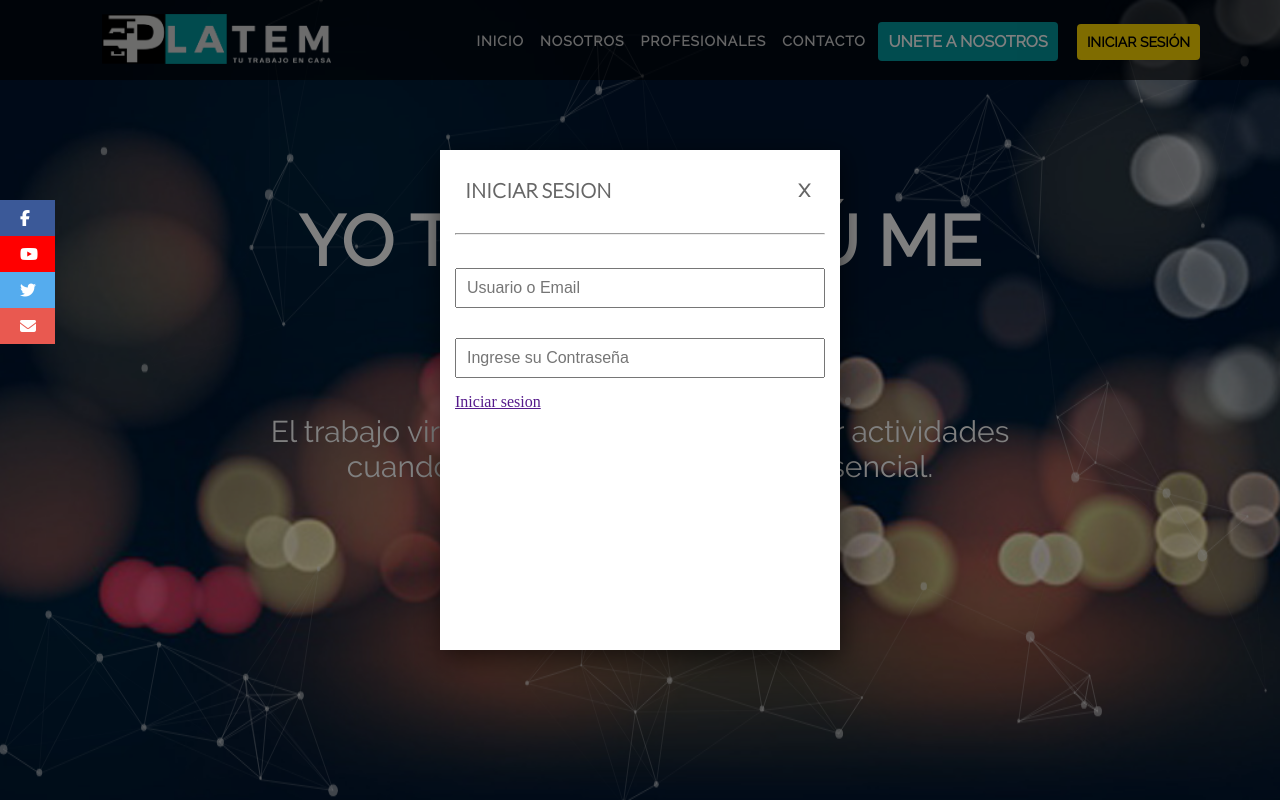
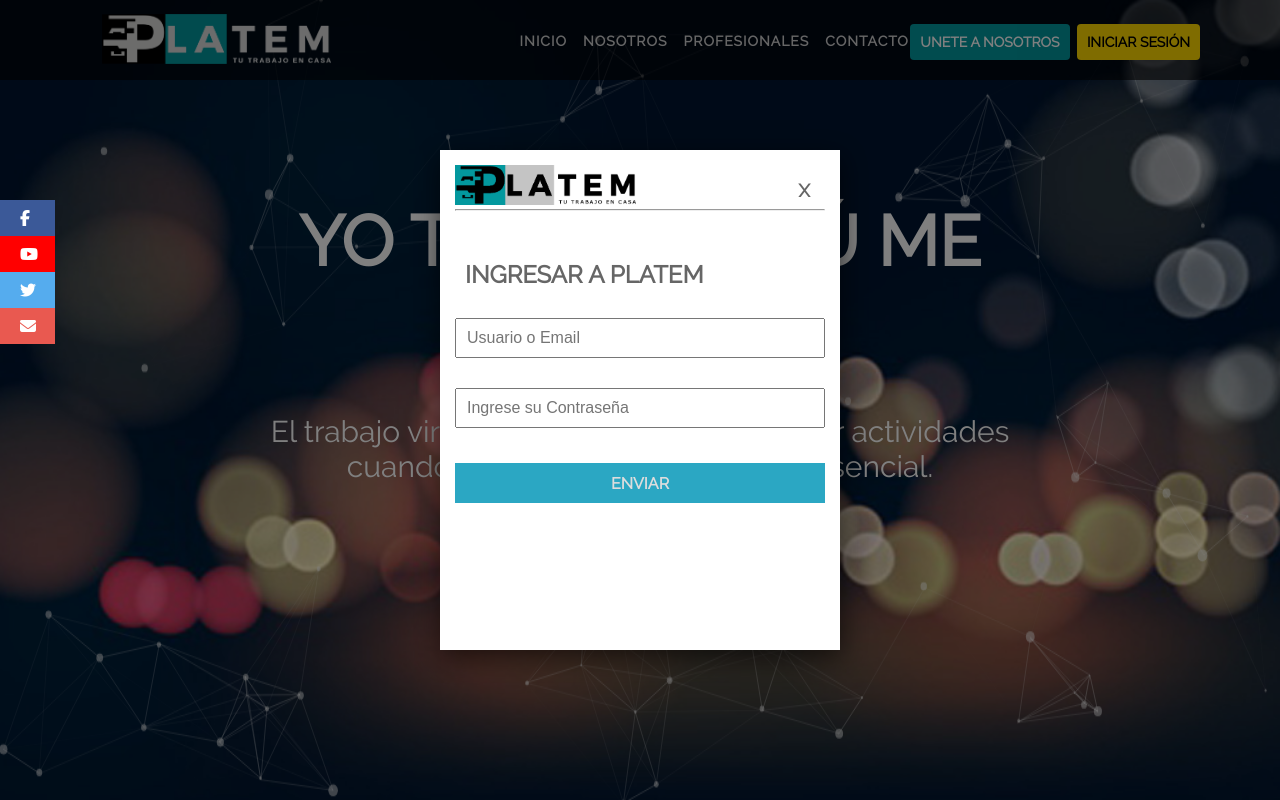
Before and after one commit to simarek/WebPrueba2, a PHP site: page / in a window 1280 px wide, after a click on "INICIAR SESIÓN". Run offline with PHP 8.4, Linux system fonts and the light colour scheme; some libraries are stand-ins or nearby versions.

Commit message:
probando nuevos cambios del login

```diff
--- a/index.html
+++ b/index.html
@@ -75,14 +75,7 @@
             <li><a href="">Nosotros</a></li>
             <li><a href="">Profesionales</a></li>
             <li><a href="">Contacto</a></li>
-
-            <!-- <a href="suscribe.html" class="a-suscribe">Registrarse</a> -->
-
-            <!-- <label for="chk" class="ocultar-menu">
-              <i class="fa fa-arrow-right" ></i>
-            </label> -->
           </ul>
-
         </nav>
 
         <input type="checkbox" id="btn-modal" class="inp-modal" />
@@ -93,26 +86,24 @@
         <!-- contenedor modal inicio de sesion -->
         <div class="modal">
           <div class="contenedor-m">
-            <h3 class="titulo-m">Iniciar sesion</h3>
+            <img class="img-modal" src="images/logo7.png"/>
             <label class="" for="btn-modal">X</label>
-            <br>
             <hr class="linea">
-            <br>
-            <!-- formulario iunio de sesion -->
+
+            <!-- formulario inicio de sesion -->
             <div class="contenido">
+              <br><br>
+              <h3 class="titulo-m">Ingresar a Platem</h3>
+              <br><br>
               <form action="enviar.php" method="post">
                 <input type="text" name="nombresUsr" placeholder="Usuario o Email" class="caja-1">
                 <input type="password" name="passwordUsr" placeholder="Ingrese su Contraseña" class="caja-1" requerid>
               </form>
-              <a href="" class="link-modal">Iniciar sesion</a>
+              <button type="submit" class="contratar-a">Enviar</button>
             </div>
+
           </div>
         </div>
-
-        <!--
-        <input type="checkbox" id="btn-modal" class="inp-modal" />
-        <label for="btn-modal" class="lbl-modal">Suscripcion</label>
-        -->
 
       </div>
     </header>
--- a/styles/styles.css
+++ b/styles/styles.css
@@ -64,7 +64,7 @@ header {
 }
 
 nav {
-  width: 46%;
+  width: 50%;
   height: 80px;
   float: left;
   text-align: right;
@@ -100,6 +100,7 @@ nav ul li a:hover {
   src: url(../fonts/Raleway-Regular.ttf);
 }
 
+/* ventana modal */
 .modal {
   width: 100%;
   height: 100vh;
@@ -107,9 +108,6 @@ nav ul li a:hover {
   justify-content: center;
   align-items: center;
   z-index: 1000;
-}
-
-.modal {
   position: fixed;
   top: 0;
   left: 0;
@@ -119,12 +117,13 @@ nav ul li a:hover {
   visibility: hidden;
 }
 
+.linea {
+  color: #fff;
+}
+
+/* botoes de sesion y registro */
 .inp-modal {
   float: right;
-}
-
-.linea {
-  color: #fff;
 }
 
 .lbl-modal {
@@ -142,6 +141,7 @@ nav ul li a:hover {
 }
 
 .contenedor-m {
+  display: block;
   width: 400px;
   height: 500px;
   margin: auto;
@@ -166,6 +166,19 @@ nav ul li a:hover {
   text-transform: uppercase;
 }
 
+.img-modal {
+  height: 40px;
+  text-align: center;
+  box-sizing: border-box;
+}
+
+.titulo-m {
+  font-family: rale;
+  font-size: 24px;
+  font-weight: bolder;
+  float: left;
+}
+
 .contenedor-m label {
   position: absolute;
   top: 30px;
@@ -175,7 +188,19 @@ nav ul li a:hover {
   cursor: pointer;
   font-family: rale;
   font-weight: bold;
+}
+
+.link-modal {
+  box-sizing: border-box;
+  font-family: rale;
+  font-weight: bold;
   text-transform: uppercase;
+  text-decoration: none;
+  position: absolute;
+  padding: 10px;
+  color: #fff;
+  background-color: #03989e;
+  border-radius: 5px;
 }
 
 #btn-modal {
@@ -184,11 +209,37 @@ nav ul li a:hover {
 
 .lbl-modal {
   font-family: rale;
+  font-weight: bold;
+  font-size: 14px;
   background: rgb(255, 217, 0);
-  float: auto;
   padding: 10px 10px;
   border-radius: 4px;
   cursor: pointer;
+}
+
+.lbl-modal:hover {
+  background: rgb(219, 186, 0);
+  transition: 0.3s;
+}
+
+.a-suscribe {
+  float: right;
+  color: #fff;
+  font-family: rale;
+  font-weight: bold;
+  font-size: 14px;
+  background: #03989e;
+  margin-top: 24px;
+  margin-right: 108px;
+  padding: 10px 10px;
+  border-radius: 4px;
+  text-decoration: none;
+  text-transform: uppercase;
+}
+
+.a-suscribe:hover {
+  background: #037b80;
+  transition: 0.3s;
 }
 
 .form-main {
@@ -242,21 +293,7 @@ nav ul li a:hover {
   padding-bottom: 2em;
 }
 
-.a-suscribe {
-  float: right;
-  color: #fff;
-  font-family: rale;
-  font-weight: bold;
-  background: #03989e;
-  margin-top: 22px;
-  margin-right: 120px;
-  padding: 10px 10px;
-  border-radius: 4px;
-  text-decoration: none;
-  text-transform: uppercase;
-}
-
-.btn-foto{
+.btn-foto {
   cursor: pointer;
   color: #fff;
   font-family: rale;
@@ -268,12 +305,12 @@ nav ul li a:hover {
   text-transform: uppercase;
 }
 
-.fotografia{
+.fotografia {
   display: block;
   width: 260px;
 }
 
-#preview{
+#preview {
   height: 260px;
   width: auto;
   margin-left: auto;
@@ -281,12 +318,12 @@ nav ul li a:hover {
   /* display: block; */
 }
 
-.fotografia img{
+.fotografia img {
   /* border: 2px dashed #ccc ; */
   box-sizing: border-box;
 }
 
 #file,
-#registro{
+#registro {
   display: none;
 }
```
